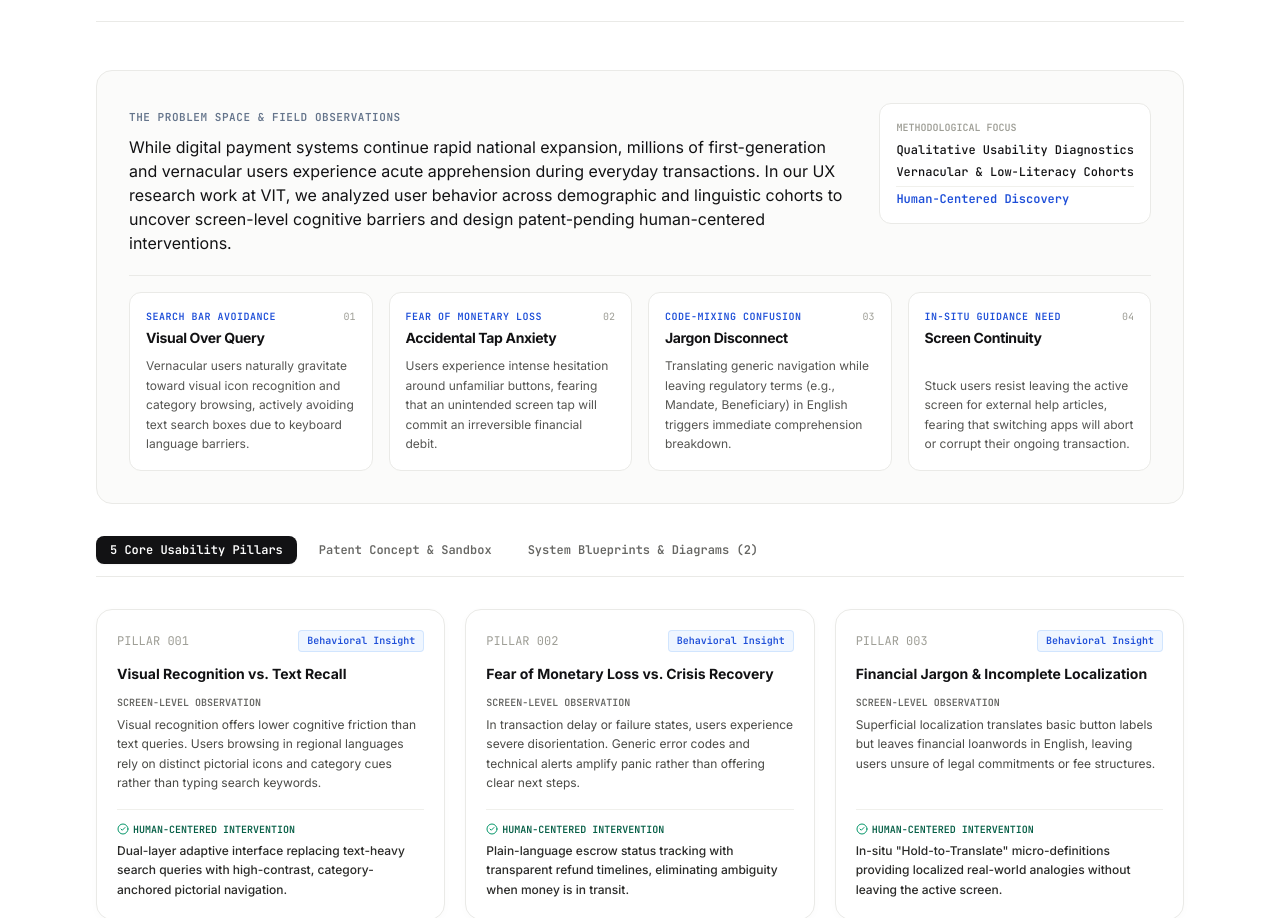
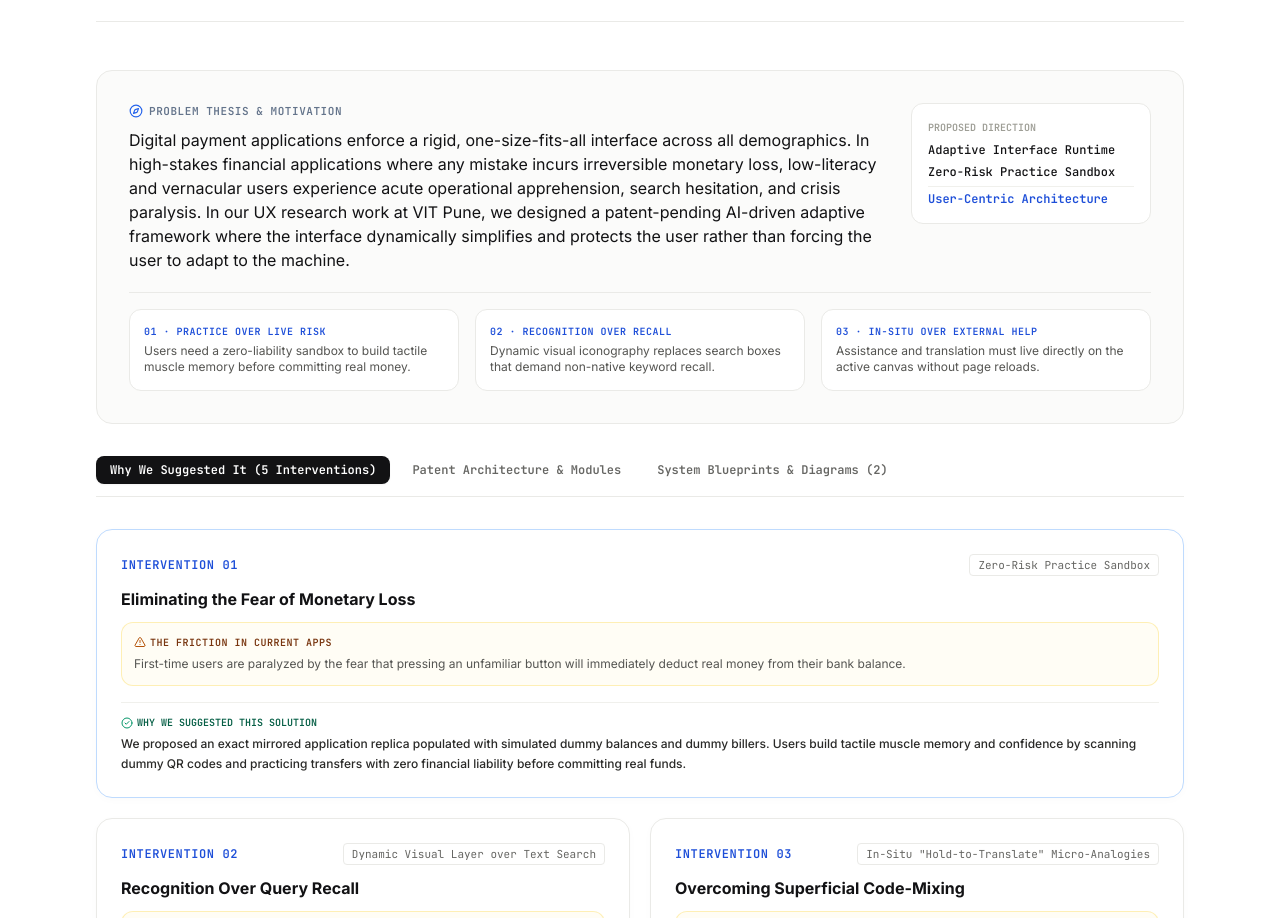
Before and after one commit to Sohan9022/portfolio, a React (Vite) app: page / in a window 1280 px wide. Shown: the part 9757-10675 px from the top of the page. Built offline with nearby package versions, Linux system fonts and the light colour scheme.

Commit message:
feat: replace Lovable teardown with AI Asana Analyst PRD and focus research exclusively on Adaptive UX Framework and why we suggested it

```diff
--- a/src/components/ProductTeardowns.jsx
+++ b/src/components/ProductTeardowns.jsx
@@ -7,7 +7,7 @@ export default function ProductTeardowns() {
   const [expandedNotes, setExpandedNotes] = useState({
     'teardown-expressive-voice': true, // open first one by default for instant signal
     'teardown-adaptive-framework': false,
-    'teardown-generative-prototyping': false
+    'teardown-asana-analyst': false
   });
 
   const toggleNote = (id) => {
--- a/src/components/ResearchSpotlight.jsx
+++ b/src/components/ResearchSpotlight.jsx
@@ -14,12 +14,13 @@ import {
   BookOpen,
   Cpu,
   Eye,
-  Sparkles
+  Sparkles,
+  Lightbulb
 } from 'lucide-react';
 
 export default function ResearchSpotlight() {
   const data = RESEARCH_SPOTLIGHT;
-  const [activeTab, setActiveTab] = useState('pillars'); // 'pillars' | 'patent' | 'figures'
+  const [activeTab, setActiveTab] = useState('why-suggested'); // 'why-suggested' | 'patent' | 'figures'
   const [selectedFigure, setSelectedFigure] = useState(0);
 
   return (
@@ -56,57 +57,64 @@ export default function ResearchSpotlight() {
         <div className="rounded-2xl bg-[#FBFBFA] border border-[#EAEAE7] p-6 sm:p-8 mb-8 space-y-5">
           <div className="flex flex-col md:flex-row md:items-start justify-between gap-6">
             <div className="space-y-2 max-w-3xl">
-              <span className="text-[11px] font-mono uppercase tracking-wider text-slate-500 font-bold">
-                The Problem Space & Field Observations
+              <span className="text-[11px] font-mono uppercase tracking-wider text-slate-500 font-bold flex items-center gap-1.5">
+                <Compass className="w-3.5 h-3.5 text-blue-600" />
+                Problem Thesis & Motivation
               </span>
               <p className="text-sm sm:text-base text-[#121214] leading-relaxed">
                 {data.context}
               </p>
             </div>
             <div className="p-4 rounded-xl bg-white border border-[#EAEAE7] shrink-0 text-xs font-mono space-y-1.5 min-w-[240px]">
-              <span className="text-[10px] uppercase text-[#9E9E96] font-bold block">Methodological Focus</span>
-              <div className="text-[#121214] font-medium">Qualitative Usability Diagnostics</div>
-              <div className="text-[#121214] font-medium">Vernacular & Low-Literacy Cohorts</div>
+              <span className="text-[10px] uppercase text-[#9E9E96] font-bold block">Proposed Direction</span>
+              <div className="text-[#121214] font-medium">Adaptive Interface Runtime</div>
+              <div className="text-[#121214] font-medium">Zero-Risk Practice Sandbox</div>
               <div className="text-blue-700 font-semibold pt-1 border-t border-[#F0F0EC]">
-                Human-Centered Discovery
+                User-Centric Architecture
               </div>
             </div>
           </div>
 
-          {/* 4 Qualitative Insight Cards (No Biased Numbers) */}
-          <div className="grid grid-cols-1 sm:grid-cols-2 lg:grid-cols-4 gap-4 pt-4 border-t border-[#EAEAE7]">
-            {data.qualitativeInsights.map((m, idx) => (
-              <div key={idx} className="p-4 rounded-xl bg-white border border-[#EAEAE7] space-y-2 flex flex-col justify-between">
-                <div>
-                  <div className="flex items-center justify-between gap-1 mb-1">
-                    <span className="text-[10px] font-mono uppercase tracking-wider text-blue-700 font-bold">
-                      {m.label}
-                    </span>
-                    <span className="text-[10px] font-mono text-[#9E9E96]">0{idx + 1}</span>
-                  </div>
-                  <div className="text-sm font-bold text-[#121214] tracking-tight">
-                    {m.headline}
-                  </div>
-                </div>
-                <p className="text-xs text-[#555552] leading-relaxed">
-                  {m.detail}
-                </p>
-              </div>
-            ))}
+          {/* 3 Core Philosophical Principles */}
+          <div className="grid grid-cols-1 md:grid-cols-3 gap-4 pt-4 border-t border-[#EAEAE7]">
+            <div className="p-3.5 rounded-xl bg-white border border-[#EAEAE7] space-y-1">
+              <span className="text-[10px] font-mono uppercase tracking-wider text-blue-700 font-bold block">
+                01 · Practice Over Live Risk
+              </span>
+              <p className="text-xs text-[#555552] leading-snug">
+                Users need a zero-liability sandbox to build tactile muscle memory before committing real money.
+              </p>
+            </div>
+            <div className="p-3.5 rounded-xl bg-white border border-[#EAEAE7] space-y-1">
+              <span className="text-[10px] font-mono uppercase tracking-wider text-blue-700 font-bold block">
+                02 · Recognition Over Recall
+              </span>
+              <p className="text-xs text-[#555552] leading-snug">
+                Dynamic visual iconography replaces search boxes that demand non-native keyword recall.
+              </p>
+            </div>
+            <div className="p-3.5 rounded-xl bg-white border border-[#EAEAE7] space-y-1">
+              <span className="text-[10px] font-mono uppercase tracking-wider text-blue-700 font-bold block">
+                03 · In-Situ Over External Help
+              </span>
+              <p className="text-xs text-[#555552] leading-snug">
+                Assistance and translation must live directly on the active canvas without page reloads.
+              </p>
+            </div>
           </div>
         </div>
 
-        {/* Interactive Deep-Dive View Tabs */}
+        {/* Interactive View Tabs */}
         <div className="flex items-center gap-2 border-b border-[#EAEAE7] pb-3 mb-8 text-xs font-mono">
           <button
-            onClick={() => setActiveTab('pillars')}
+            onClick={() => setActiveTab('why-suggested')}
             className={`px-3.5 py-1.5 rounded-lg transition-all font-semibold ${
-              activeTab === 'pillars'
+              activeTab === 'why-suggested'
                 ? 'bg-[#121214] text-white shadow-sm'
                 : 'text-[#666663] hover:text-[#121214] hover:bg-[#F4F4F0]'
             }`}
           >
-            5 Core Usability Pillars
+            Why We Suggested It (5 Interventions)
           </button>
           <button
             onClick={() => setActiveTab('patent')}
@@ -116,7 +124,7 @@ export default function ResearchSpotlight() {
                 : 'text-[#666663] hover:text-[#121214] hover:bg-[#F4F4F0]'
             }`}
           >
-            Patent Concept & Sandbox
+            Patent Architecture & Modules
           </button>
           <button
             onClick={() => setActiveTab('figures')}
@@ -130,45 +138,50 @@ export default function ResearchSpotlight() {
           </button>
         </div>
 
-        {/* TAB 1: 5 CORE USABILITY PILLARS */}
-        {activeTab === 'pillars' && (
-          <div className="grid grid-cols-1 md:grid-cols-2 lg:grid-cols-3 gap-5 animate-in fade-in duration-200">
-            {data.fivePillars.map((p, idx) => (
+        {/* TAB 1: WHY WE SUGGESTED THE ADAPTIVE FRAMEWORK */}
+        {activeTab === 'why-suggested' && (
+          <div className="grid grid-cols-1 md:grid-cols-2 gap-5 animate-in fade-in duration-200">
+            {data.whyWeSuggested.map((item, idx) => (
               <div
                 key={idx}
-                className={`p-5 rounded-2xl border bg-white shadow-[0_2px_8px_rgba(0,0,0,0.02)] flex flex-col justify-between space-y-4 ${
-                  idx === 4 ? 'md:col-span-2 lg:col-span-1 border-blue-200 bg-blue-50/20' : 'border-[#EAEAE7]'
+                className={`p-6 rounded-2xl border bg-white shadow-[0_2px_8px_rgba(0,0,0,0.02)] flex flex-col justify-between space-y-4 ${
+                  idx === 0 ? 'md:col-span-2 border-blue-200 bg-blue-50/15' : 'border-[#EAEAE7]'
                 }`}
               >
                 <div className="space-y-3">
                   <div className="flex items-center justify-between gap-2 text-xs font-mono text-[#9E9E96]">
-                    <span>PILLAR 0{p.number}</span>
-                    <span className="text-blue-700 font-semibold text-[10px] bg-blue-50 px-2 py-0.5 rounded border border-blue-200/60">
-                      Behavioral Insight
+                    <span className="text-blue-700 font-semibold uppercase tracking-wider">
+                      INTERVENTION 0{idx + 1}
+                    </span>
+                    <span className="text-[11px] font-mono text-[#666663] bg-white px-2 py-0.5 rounded border border-[#EAEAE7]">
+                      {item.label}
                     </span>
                   </div>
 
-                  <h3 className="text-sm font-bold text-[#121214] leading-snug">
-                    {p.pillar}
+                  <h3 className="text-base font-bold text-[#121214] leading-snug">
+                    {item.headline}
                   </h3>
 
-                  <div className="space-y-1 text-xs">
-                    <span className="font-mono text-[10px] uppercase text-[#666663] font-bold block">
-                      Screen-Level Observation
+                  {/* The Friction Observed */}
+                  <div className="p-3 rounded-xl bg-amber-50/50 border border-amber-200/60 space-y-1">
+                    <span className="font-mono text-[10px] uppercase tracking-wider text-amber-900 font-bold flex items-center gap-1">
+                      <AlertTriangle className="w-3 h-3 text-amber-700" />
+                      The Friction in Current Apps
                     </span>
-                    <p className="text-[#4A4A46] leading-relaxed">
-                      {p.finding}
+                    <p className="text-xs text-[#555552] leading-relaxed">
+                      {item.friction}
                     </p>
                   </div>
                 </div>
 
+                {/* Why We Suggested It */}
                 <div className="pt-3 border-t border-[#F0F0EC] space-y-1">
-                  <span className="font-mono text-[10px] uppercase text-emerald-800 font-bold block flex items-center gap-1">
+                  <span className="font-mono text-[10px] uppercase text-emerald-800 font-bold flex items-center gap-1">
                     <CheckCircle2 className="w-3 h-3 text-emerald-600" />
-                    Human-Centered Intervention
+                    Why We Suggested This Solution
                   </span>
                   <p className="text-xs text-[#2A2A28] font-medium leading-relaxed">
-                    {p.designImpact}
+                    {item.whySuggested}
                   </p>
                 </div>
               </div>
@@ -176,7 +189,7 @@ export default function ResearchSpotlight() {
           </div>
         )}
 
-        {/* TAB 2: PATENT CONCEPT & SANDBOX */}
+        {/* TAB 2: PATENT ARCHITECTURE & MODULES */}
         {activeTab === 'patent' && (
           <div className="space-y-6 animate-in fade-in duration-200">
             <div className="p-6 rounded-2xl bg-[#FBFBFA] border border-[#EAEAE7] space-y-4">
--- a/src/data/projectsData.js
+++ b/src/data/projectsData.js
@@ -259,17 +259,17 @@ export const PRODUCT_TEARDOWNS = [
     }
   },
   {
-    id: 'teardown-generative-prototyping',
-    product: 'Lovable & Generative Dev Tools',
-    category: 'Product Process · Rapid Validation',
-    title: 'The Death of the Static PRD: Prototyping as Product Discovery',
-    observation: 'Writing speculative, text-heavy PRDs in isolation delays learning. Building clickable, stateful prototypes within hours is becoming the fastest way to discover edge cases and validate interaction ergonomics.',
-    whatWorks: "Tactile Ergonomics Validation: Interacting with a working prototype immediately exposes confusing hierarchies, latency frustrations, and unexpected edge cases that static wireframes consistently hide.",
-    whatIWouldChange: "The UI Illusion Trap: High-fidelity prototypes can trick non-technical stakeholders into assuming backend complexities (concurrency, distributed locks, security) are solved. Clear system boundary specs must accompany every prototype.",
+    id: 'teardown-asana-analyst',
+    product: 'AI Asana Analyst (Full PRD & System Architecture)',
+    category: 'Computer Vision · Edge AI Systems',
+    title: 'Edge Computer Vision vs. Asynchronous GenAI: Real-Time Posture Feedback',
+    observation: 'In real-time computer vision applications (25 FPS live yoga pose evaluation), coupling cloud LLM generation directly into the per-frame processing loop destroys the 40ms frame budget. A robust product architecture must strictly isolate real-time heuristic angle evaluation from asynchronous background GenAI synthesis.',
+    whatWorks: "Two-Stage Decoupled Pipeline: MediaPipe BlazePose extracts 33 3D skeletal landmarks while NumPy computes joint arctangents against a deterministic PoseRules constraint table locally on CPU (<40ms). Offline audio alerts (pyttsx3) deliver instant spoken corrections with a 3-second cooldown to preserve practitioner flow.",
+    whatIWouldChange: "Non-Blocking Background Threading for GenAI: On detected violations, a background worker formats violation payloads for post-session PDF diagnostic reports with silent fallback to rule-based strings if cloud APIs time out (>5s), ensuring the live camera feed is never blocked.",
     sohansNotes: {
-      incentive: "Traditional PMs wrote lengthy requirement documents because developer time was the primary bottleneck. Generative dev tools invert this by making UI scaffolding instant, moving the PM focus toward system constraints and user ergonomics.",
-      mentalModel: "Stakeholders and users cannot evaluate abstract bullet points. A live, clickable interface invites genuine, visceral critique, whereas written documents receive passive nods.",
-      experiment: "Run parallel feature discovery: Compare feedback quality and engineering rework between a static specification sprint and a 48-hour interactive prototype sprint."
+      incentive: "Why not pass webcam video directly to multimodal LLMs? Cloud vision inference introduces 800ms–2000ms latency and high recurring API costs. Running edge geometry handles 25 FPS at zero compute cost, reserving GenAI solely for reflective post-session narrative advice.",
+      mentalModel: "A yoga practitioner holding Warrior II cannot read fine text on a laptop screen 6 feet away. Real-time feedback must be ambient and minimal: high-contrast limb color overlays (green/red) and concise spoken audio cues ('Bend knee deeper') with a cooldown to prevent cognitive overload.",
+      experiment: "Evaluate audio-visual cooldown intervals (3s vs. continuous) on live practitioners. Measure pose correction speed, session completion rate, and subjective user fatigue."
     }
   }
 ];
@@ -279,68 +279,45 @@ export const RESEARCH_SPOTLIGHT = {
   lab: 'Department of Computer Engineering / UX Research Lab',
   publicationStatus: 'Patent Application Draft & Academic Concept Report',
   patentTitle: 'AI-Driven Multilingual Adaptive User Interface System & Risk-Free Financial Sandbox',
-  title: 'Human-Centered UX for Vernacular Digital Inclusivity',
-  tagline: 'Identifying Cognitive Friction, Code-Mixing Barriers, and Operational Apprehension in Digital Financial Applications',
-  context: 'While digital payment systems continue rapid national expansion, millions of first-generation and vernacular users experience acute apprehension during everyday transactions. In our UX research work at VIT, we analyzed user behavior across demographic and linguistic cohorts to uncover screen-level cognitive barriers and design patent-pending human-centered interventions.',
+  title: 'AI-Driven Adaptive UX Framework for High-Stakes FinTech',
+  tagline: 'Why We Proposed an Adaptive Interface & Zero-Risk Practice Sandbox to Eliminate Operational Anxiety in Financial Systems',
+  context: 'Digital payment applications enforce a rigid, one-size-fits-all interface across all demographics. In high-stakes financial applications where any mistake incurs irreversible monetary loss, low-literacy and vernacular users experience acute operational apprehension, search hesitation, and crisis paralysis. In our UX research work at VIT Pune, we designed a patent-pending AI-driven adaptive framework where the interface dynamically simplifies and protects the user rather than forcing the user to adapt to the machine.',
 
-  qualitativeInsights: [
+  whyWeSuggested: [
     {
-      label: 'Search Bar Avoidance',
-      headline: 'Visual Over Query',
-      detail: 'Vernacular users naturally gravitate toward visual icon recognition and category browsing, actively avoiding text search boxes due to keyboard language barriers.'
+      label: 'Zero-Risk Practice Sandbox',
+      headline: 'Eliminating the Fear of Monetary Loss',
+      friction: 'First-time users are paralyzed by the fear that pressing an unfamiliar button will immediately deduct real money from their bank balance.',
+      whySuggested: 'We proposed an exact mirrored application replica populated with simulated dummy balances and dummy billers. Users build tactile muscle memory and confidence by scanning dummy QR codes and practicing transfers with zero financial liability before committing real funds.'
     },
     {
-      label: 'Fear of Monetary Loss',
-      headline: 'Accidental Tap Anxiety',
-      detail: 'Users experience intense hesitation around unfamiliar buttons, fearing that an unintended screen tap will commit an irreversible financial debit.'
+      label: 'Dynamic Visual Layer over Text Search',
+      headline: 'Recognition Over Query Recall',
+      friction: 'Conventional apps rely on text-input search boxes requiring English keywords, which vernacular users actively avoid due to non-native keyboard fatigue.',
+      whySuggested: 'The adaptive system dynamically replaces query-dependent text inputs with high-contrast, category-anchored pictorial navigation, shifting user cognitive effort from textual recall to visual recognition.'
     },
     {
-      label: 'Code-Mixing Confusion',
-      headline: 'Jargon Disconnect',
-      detail: 'Translating generic navigation while leaving regulatory terms (e.g., Mandate, Beneficiary) in English triggers immediate comprehension breakdown.'
+      label: 'In-Situ "Hold-to-Translate" Micro-Analogies',
+      headline: 'Overcoming Superficial Code-Mixing',
+      friction: 'Apps translate simple button labels but leave regulatory loanwords ("Mandate", "Beneficiary", "Autopay") in English, causing users to suspect hidden debt contracts.',
+      whySuggested: 'A touch-activated micro-translation layer that dynamically injects plain-language vernacular definitions and real-world analogies directly over confusing jargon without page reloads.'
     },
     {
-      label: 'In-Situ Guidance Need',
-      headline: 'Screen Continuity',
-      detail: 'Stuck users resist leaving the active screen for external help articles, fearing that switching apps will abort or corrupt their ongoing transaction.'
-    }
-  ],
-
-  fivePillars: [
-    {
-      number: '01',
-      pillar: 'Visual Recognition vs. Text Recall',
-      finding: 'Visual recognition offers lower cognitive friction than text queries. Users browsing in regional languages rely on distinct pictorial icons and category cues rather than typing search keywords.',
-      designImpact: 'Dual-layer adaptive interface replacing text-heavy search queries with high-contrast, category-anchored pictorial navigation.'
+      label: 'Gesture-Anchored "Circle-to-Understand"',
+      headline: 'Screen Continuity & In-Context Guidance',
+      friction: 'When stuck on unfamiliar icons, users refuse to leave the active screen for external help centers because they fear the active payment session will drop or disconnect.',
+      whySuggested: 'Allows users to draw a circle or touch any confusing graphic element to summon contextual, conversational assistance anchored directly to that active UI component.'
     },
     {
-      number: '02',
-      pillar: 'Fear of Monetary Loss vs. Crisis Recovery',
-      finding: 'In transaction delay or failure states, users experience severe disorientation. Generic error codes and technical alerts amplify panic rather than offering clear next steps.',
-      designImpact: 'Plain-language escrow status tracking with transparent refund timelines, eliminating ambiguity when money is in transit.'
-    },
-    {
-      number: '03',
-      pillar: 'Financial Jargon & Incomplete Localization',
-      finding: 'Superficial localization translates basic button labels but leaves financial loanwords in English, leaving users unsure of legal commitments or fee structures.',
-      designImpact: 'In-situ "Hold-to-Translate" micro-definitions providing localized real-world analogies without leaving the active screen.'
-    },
-    {
-      number: '04',
-      pillar: 'Environmental Anxiety vs. In-Situ Guidance',
-      finding: 'Users fear intermittent network drops mid-transaction and refuse to navigate away to external browsers or secondary help centers for guidance.',
-      designImpact: 'In-situ contextual tooltips and gesture-anchored guides ("Circle-to-Understand") that never navigate away from the payment flow.'
-    },
-    {
-      number: '05',
-      pillar: 'Self-Service Confidence & Risk-Free Practice',
-      finding: 'When digital anxiety peaks, users abandon self-service entirely and surrender device control to third parties because live mistakes carry real financial penalties.',
-      designImpact: 'Risk-Free Financial Practice Sandbox: a mirrored application replica with simulated balances, enabling stress-free muscle memory building.'
+      label: 'Crisis De-escalation & Escrow Visualizer',
+      headline: 'Transparency in Transaction Limbo',
+      friction: 'In failure or bank-timeout states, apps show cryptic technical error codes and commercial ads, triggering acute panic and repetitive, erroneous tapping.',
+      whySuggested: 'Suppresses commercial clutter and presents a transparent escrow status visualizer with plain-language explanations and a guaranteed refund countdown timeline.'
     }
   ],
 
   patentArchitecture: {
-    title: 'Patent Concept: AI-Driven Adaptive UX Framework & Sandbox',
+    title: 'Patent System Architecture: The Adaptive UX Framework Modules',
     components: [
       { name: 'Dual-Mode Environment Controller', desc: 'Dynamically toggles between Live Production and a Mirrored Sandbox Replica populated with simulated balances and dummy billers.' },
       { name: 'Risk-Free Practice Sandbox', desc: 'Allows users to build tactile muscle memory scanning QR codes and sending payments with zero financial liability, eliminating transactional fear.' },
@@ -351,6 +328,6 @@ export const RESEARCH_SPOTLIGHT = {
 
   figures: [
     { title: 'Patent Architecture Blueprint', image: '/research/fig17_solution_architecture_patent.png', caption: 'Full technical system diagram for the AI-Driven Adaptive UX Framework and Risk-Free Financial Sandbox' },
-    { title: 'Cross-Disciplinary UX Framework', image: '/research/fig16_cross_triangulation_framework.png', caption: 'Synthesizing qualitative user attitudes with screen-level interaction friction to guide adaptive interface design' }
+    { title: 'System Triangulation Architecture', image: '/research/fig16_cross_triangulation_framework.png', caption: 'Synthesizing qualitative user attitudes with screen-level interaction friction to guide adaptive interface design' }
   ]
 };
```
